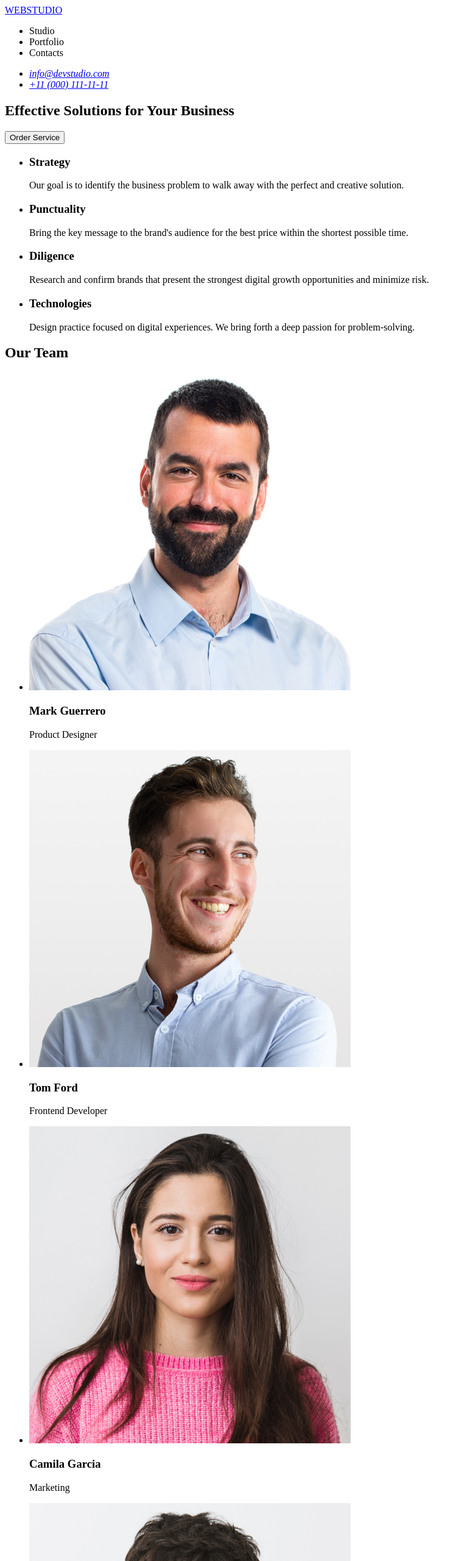
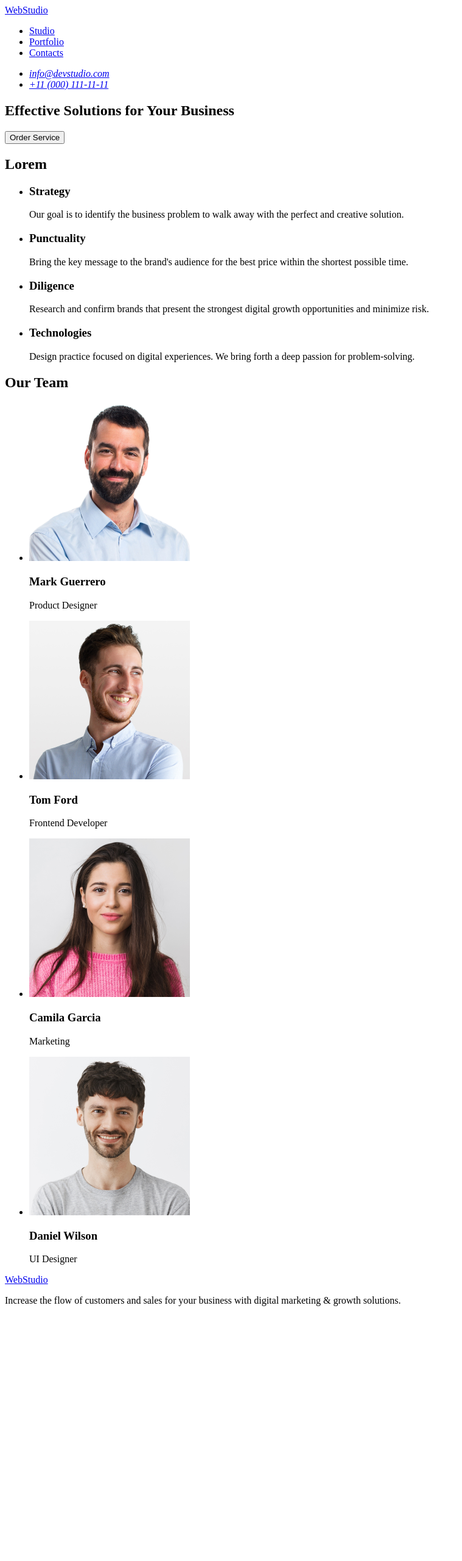
Before and after one commit to hanna-uler/goit-markup-hw-01, a plain HTML site: page index.html in a window 1280 px wide. Shown: the top 2560 px of the page at 61% size, without its empty margins (0-759 px from the left). After the commit the page ends 2158 px from the top, so only its background shows below. Drawn offline with Linux system fonts and the light colour scheme.

Commit message:
fix html code

```diff
--- a/index.html
+++ b/index.html
@@ -13,11 +13,11 @@
   <body>
     <header>
       <nav>
-        <a href="./index.html">WEBSTUDIO</a>
+        <a href="./index.html">WebStudio</a>
         <ul>
-          <li>Studio</li>
-          <li>Portfolio</li>
-          <li>Contacts</li>
+          <li><a href="#studio">Studio</a></li>
+          <li><a href="#portfolio">Portfolio</a></li>
+          <li><a href="#contacts">Contacts</a></li>
         </ul>
       </nav>
       <address>
@@ -30,11 +30,12 @@
 
     <main>
       <section>
-        <h1>Effective Solutions for Your Business</h1>
+        <h1 id="studio">Effective Solutions for Your Business</h1>
         <button type="button">Order Service</button>
       </section>
 
       <section>
+        <h2 id="portfolio">Lorem</h2>
         <ul>
           <li>
             <h3>Strategy</h3>
@@ -66,33 +67,47 @@
           </li>
         </ul>
       </section>
-      <h2>Our Team</h2>
+      <section>
+        <h2 id="contacts">Our Team</h2>
         <ul>
           <li>
-          <img src="./images/img-3.jpg" alt="Product designer's face" />
+            <img
+              src="./images/img-3.jpg"
+              alt="Product designer's face"
+              width="264"
+            />
             <h3>Mark Guerrero</h3>
             <p>Product Designer</p>
           </li>
           <li>
-          <img src="./images/img-2.jpg" alt="Frontend developer's face" />
+            <img
+              src="./images/img-2.jpg"
+              alt="Frontend developer's face"
+              width="264"
+            />
             <h3>Tom Ford</h3>
             <p>Frontend Developer</p>
           </li>
           <li>
-          <img src="./images/img-1.jpg" alt="Marketing specialist's face" />
+            <img
+              src="./images/img-1.jpg"
+              alt="Marketing specialist's face"
+              width="264"
+            />
             <h3>Camila Garcia</h3>
             <p>Marketing</p>
           </li>
           <li>
-          <img src="./images/img.jpg" alt="UI Designer's face" />
+            <img src="./images/img.jpg" alt="UI Designer's face" width="264" />
             <h3>Daniel Wilson</h3>
             <p>UI Designer</p>
           </li>
         </ul>
+      </section>
     </main>
 
     <footer>
-      <a href="./index.html">WEBSTUDIO</a>
+      <a href="./index.html">WebStudio</a>
       <p>
         Increase the flow of customers and sales for your business with digital
         marketing & growth solutions.
```
Lines whose indentation alone changed are shown as unchanged.
